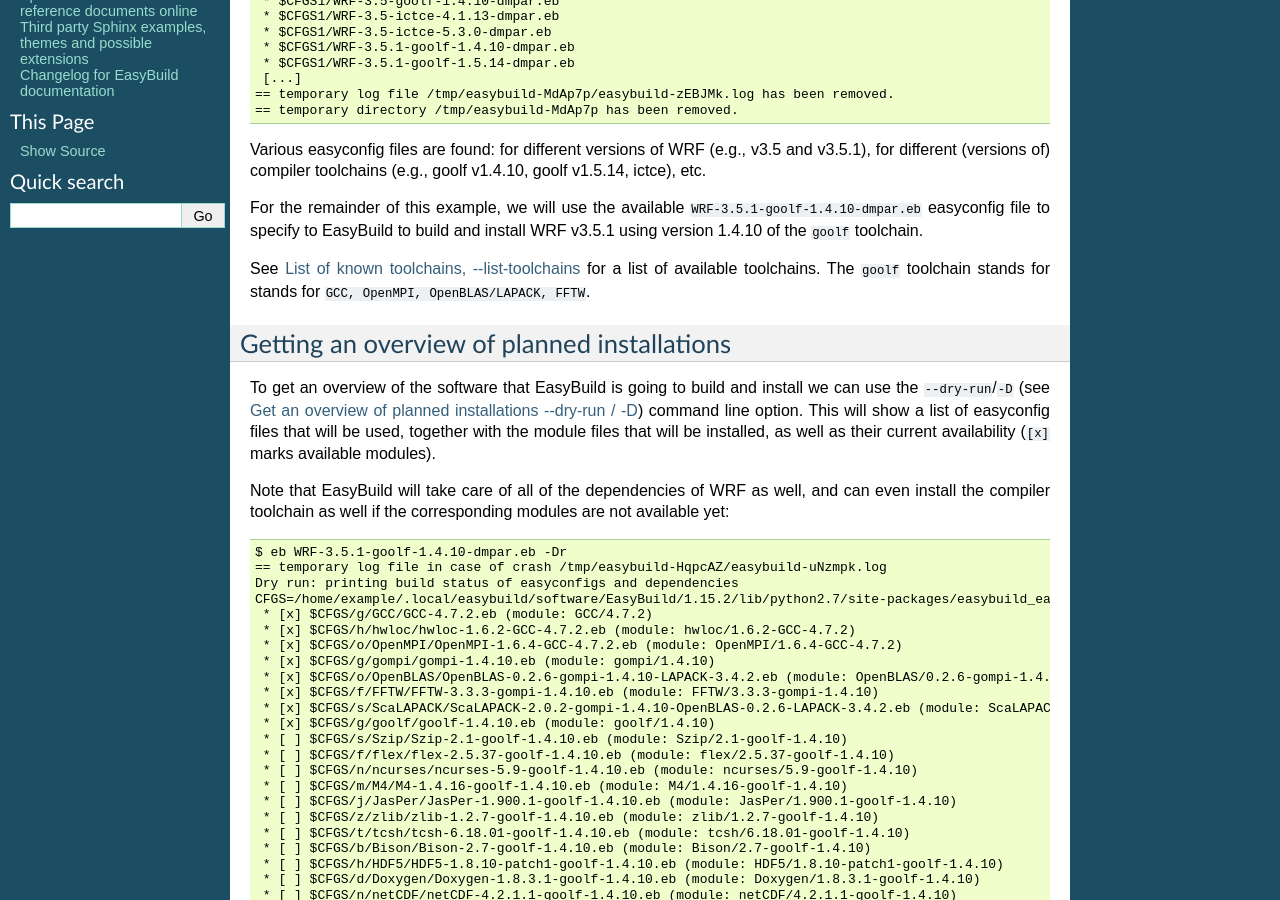
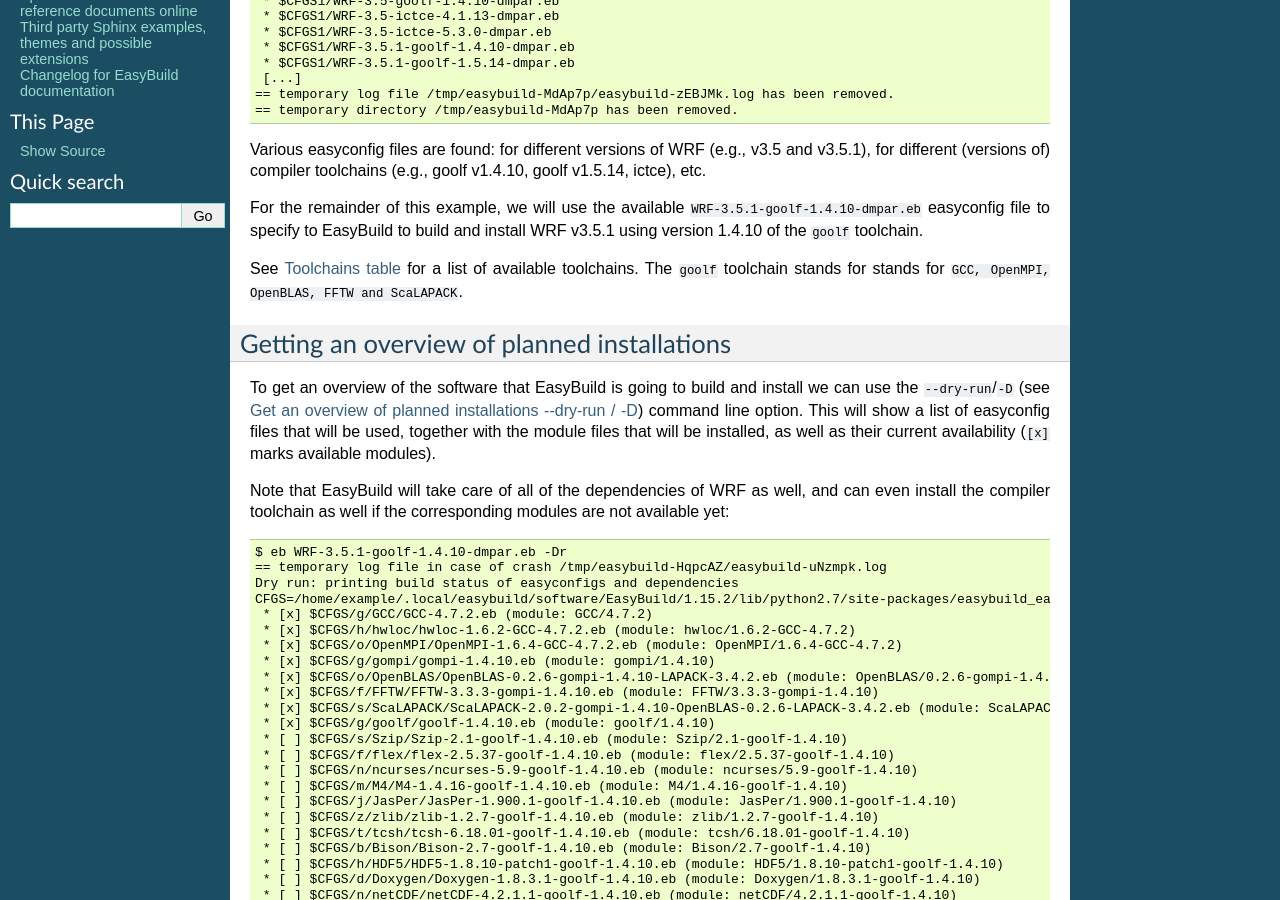
Before and after one commit to easybuilders/easybuild, a Sphinx documentation site: the page built from docs/Typical_workflow_example_with_WRF.rst, in a window 1280 px wide and 900 px high, scrolled down 629 px. Built offline with Sphinx 7.4.7, drawn with Linux system fonts in a browser that asks for light colours.

Commit message:
Changes in line with Kenneth's comments.
Changed the module path to refer to the module search path.
Updated the reference to the toolchain used in the WRF example.
Changed the explination in the command line usage section of the goolf
toolchain.

```diff
--- a/docs/Installation.rst
+++ b/docs/Installation.rst
@@ -67,7 +67,7 @@
 Sanity check
 ~~~~~~~~~~~~
 
-Set your module path correctly and load the EasyBuild
+Set your module search path correctly and load the EasyBuild
 module with the specific version (see output of bootstrap script for more details)::
 
     module use $HOME/.local/easybuild/modules/all
--- a/docs/Typical_workflow_example_with_WRF.rst
+++ b/docs/Typical_workflow_example_with_WRF.rst
@@ -48,8 +48,8 @@
 easyconfig file to specify to EasyBuild to build and install
 WRF v3.5.1 using version 1.4.10 of the ``goolf`` toolchain.
 
-See :ref:`list_toolchains` for a list of available toolchains. The ``goolf`` toolchain stands
-for stands for ``GCC, OpenMPI, OpenBLAS/LAPACK, FFTW``.
+See :ref:`toolchains_table` for a list of available toolchains. The ``goolf`` toolchain stands
+for stands for ``GCC, OpenMPI, OpenBLAS, FFTW and ScaLAPACK``.
 
 Getting an overview of planned installations
 --------------------------------------------
--- a/docs/Using_the_EasyBuild_command_line.rst
+++ b/docs/Using_the_EasyBuild_command_line.rst
@@ -160,7 +160,7 @@
 
 Toolchains have brief mnemonic names, for example:
 
-* ``goolf`` stands for ``GCC, OpenMPI, OpenBLAS/LAPACK, FFTW``
+* ``goolf`` stands for ``GCC, OpenMPI, OpenBLAS/LAPACK, FFTW and ScaLAPACK``
 * ``iimpi`` stands for ``icc/ifort, impi``
 * ``cgmvolf`` stands for ``Clang/GCC, MVAPICH2, OpenBLAS/LAPACK, FFTW``
 
```
